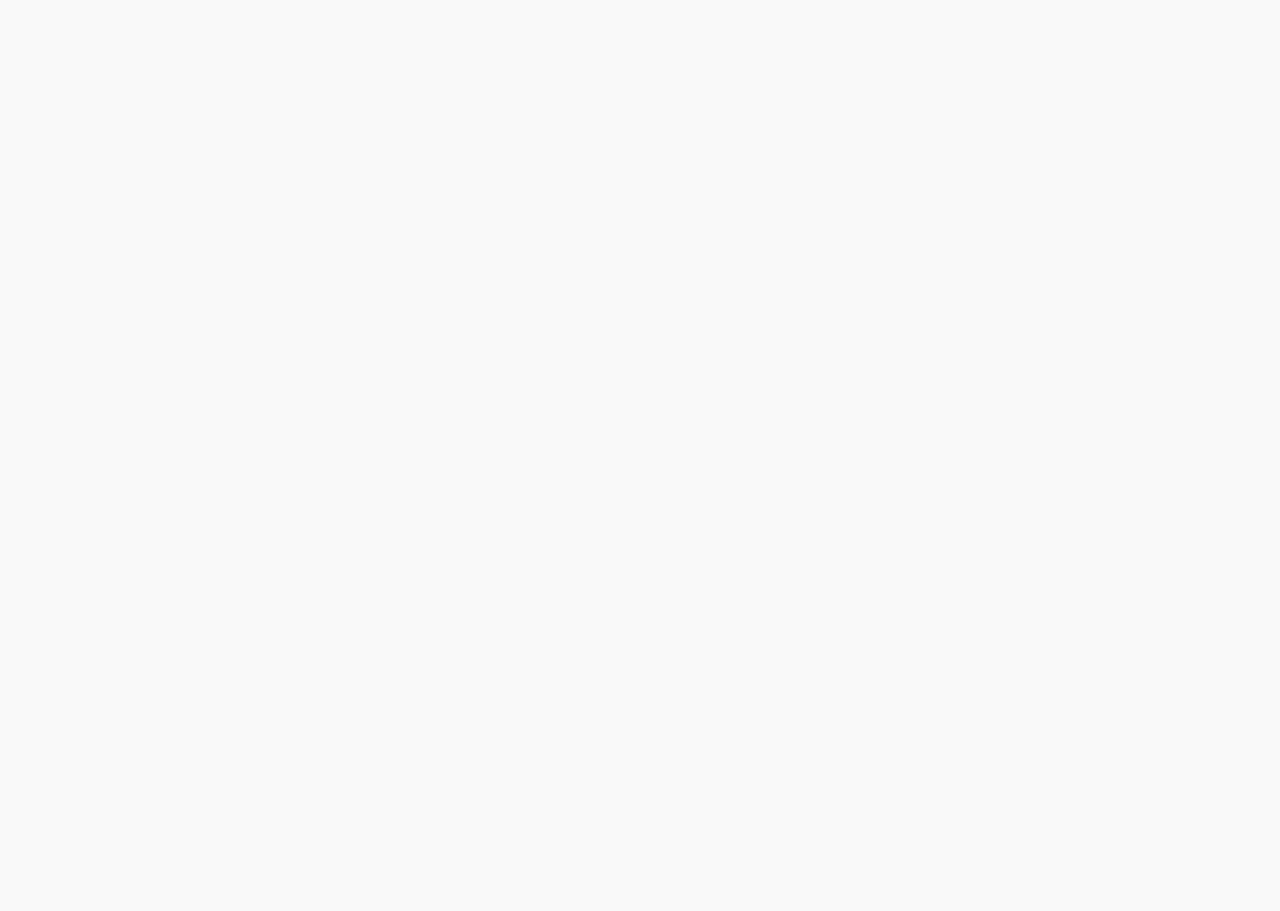
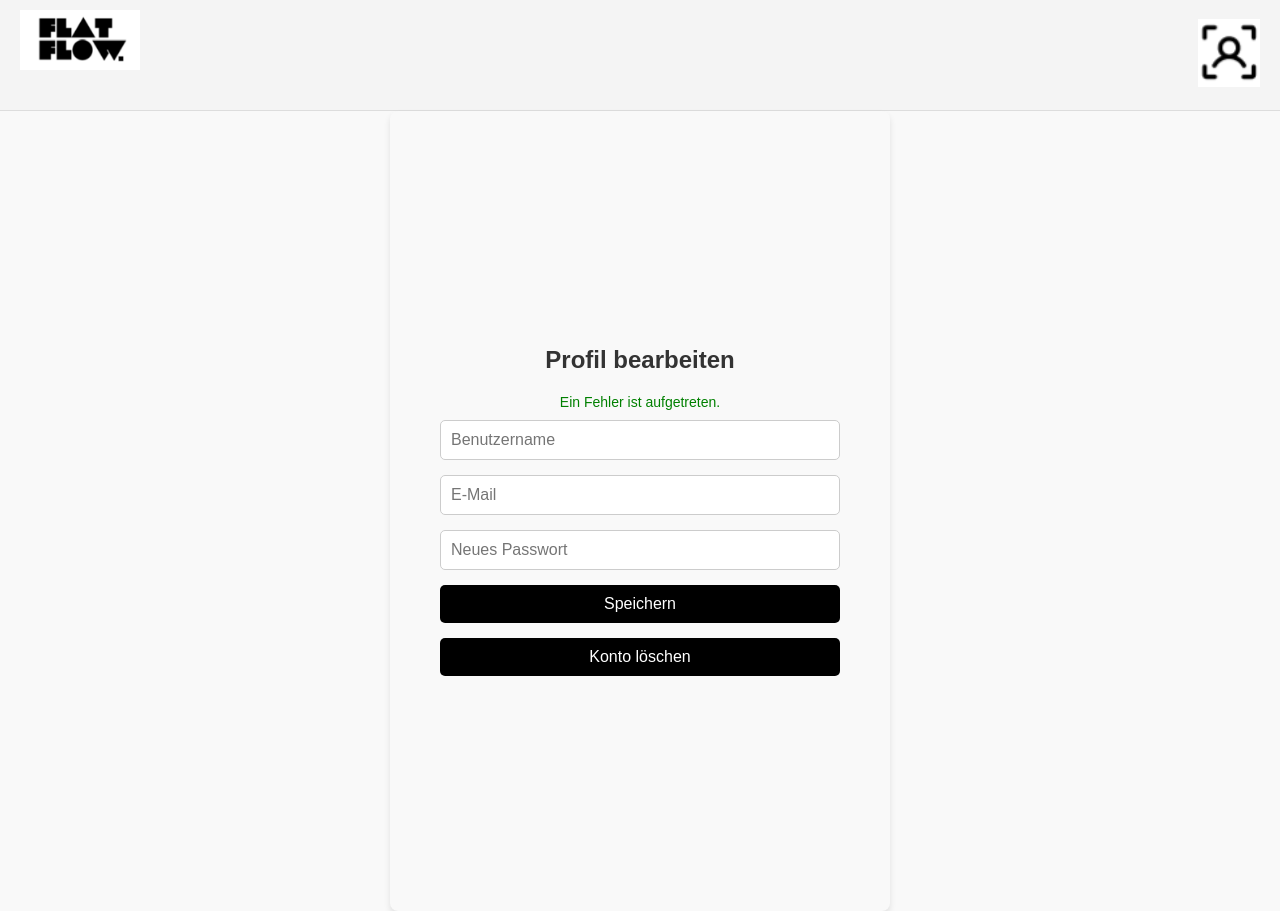
Before and after one commit to Shinybytes/P_F_Monorepo, a React (Vite) app in the folder frontend/: page /profile in a window 1280 px wide. Before the commit this address had no page. Before the commit the page ends 800 px from the top, so only its background shows below. Built offline with nearby package versions, Linux system fonts and the light colour scheme; no server answers.

Commit message:
Prfile Added

```diff
--- a/frontend/src/App.jsx
+++ b/frontend/src/App.jsx
@@ -5,6 +5,7 @@ import Login from './components/Login';
 import Dashboard from './components/Dashboard';
 import CreateOrJoinWG from './components/CreateOrJoinWG';
 import ForgotPassword from "./components/ForgotPassword.jsx";
+import Profile from "./components/Profile.jsx";
 import Logout from './components/Logout';
 
 function App() {
@@ -16,6 +17,7 @@ function App() {
                 <Route path="/register" element={<Register />} />
                 <Route path="/create-or-join" element={<CreateOrJoinWG />} />
                 <Route path="/forgot-password" element={<ForgotPassword />} />
+                <Route path="/profile" element={<Profile />} />
                 <Route path="/logout" element={<Logout />} />
             </Routes>
         </Router>
--- a/frontend/src/Global.css
+++ b/frontend/src/Global.css
@@ -15,6 +15,11 @@ h2 {
 .logo {
   width: 120px;
   margin-bottom: 30px;
+  transition: transform 0.2s ease-in-out;
+}
+
+.logo:hover {
+  transform: scale(1.05); /* Vergrößerung beim Hover */
 }
 
 .register-container .form,
@@ -121,6 +126,8 @@ h2 {
   width: 30px;
   height: 30px;
 }
+
+
 
 /* Dashboard CSS */
 
@@ -234,3 +241,43 @@ th, td {
   font-weight: bold;
   color: #333;
 }
+
+/* Profil-Container */
+.profile-container {
+  max-width: 500px;
+  margin: 0 auto;
+  background-color: #f9f9f9;
+  border-radius: 8px;
+  padding: 20px;
+  box-shadow: 0 4px 6px rgba(0, 0, 0, 0.1);
+}
+
+/* Profil-Formular */
+.profile-form {
+  display: flex;
+  flex-direction: column;
+  gap: 15px;
+}
+
+/* Nachricht */
+.message {
+  color: green;
+  font-size: 14px;
+  text-align: center;
+  margin-bottom: 10px;
+}
+
+
+/* Überschrift */
+.profile-container h2 {
+  text-align: center;
+  margin-bottom: 20px;
+}
+
+/* Mobile Optimierung */
+@media (max-width: 768px) {
+  .profile-container {
+    width: 90%;
+    padding: 15px;
+  }
+}
--- a/frontend/src/components/Header.jsx
+++ b/frontend/src/components/Header.jsx
@@ -25,9 +25,18 @@ const Header = () => {
         setShowMenu(!showMenu); // Menü ein-/ausklappen
     };
 
+    const goToDashboard = () => {
+        navigate('/'); // Weiterleitung zum Dashboard
+    };
+
+    const goToProfile = () => {
+        navigate('/profile'); // Weiterleitung zur Profilseite
+    };
+
     return (
         <header className="header">
-            <img src={logo} alt="FlatFlow Logo" className="logo" />
+            {/* Klick auf das Logo leitet zum Dashboard */}
+            <img src={logo} alt="FlatFlow Logo" className="logo" onClick={goToDashboard} style={{ cursor: 'pointer' }} />
             <div className="profile">
                 <img
                     src={profil}
@@ -37,6 +46,7 @@ const Header = () => {
                 />
                 {showMenu && (
                     <div className="dropdown-menu"> {/* Dropdown-Menü */}
+                        <button onClick={goToProfile} className="dropdown-item">Profil</button>
                         <button onClick={handleLogout} className="dropdown-item">Logout</button>
                     </div>
                 )}
--- /dev/null
+++ b/frontend/src/components/Profile.jsx
@@ -0,0 +1,147 @@
+import { useState } from 'react';
+import { useNavigate } from 'react-router-dom';
+import '../Global.css';
+import Header from './Header';
+import Input from './Input';
+import Button from './Button';
+
+const Profile = () => {
+    const [userData, setUserData] = useState({
+        username: '',
+        email: '',
+        password: '',
+    });
+    const [message, setMessage] = useState('');
+    const navigate = useNavigate();
+
+    // Lädt die aktuellen Benutzerdaten (Initialisierung)
+    const loadUserData = async () => {
+        try {
+            const token = localStorage.getItem('token');
+            const response = await fetch('/auth/profile', {
+                method: 'GET',
+                headers: {
+                    Authorization: `Bearer ${token}`,
+                },
+            });
+
+            if (response.ok) {
+                const data = await response.json();
+                setUserData({
+                    username: data.username,
+                    email: data.email,
+                    password: '', // Passwort bleibt leer
+                });
+            } else {
+                setMessage('Fehler beim Laden der Benutzerdaten.');
+            }
+        } catch (error) {
+            console.error('Fehler:', error);
+            setMessage('Ein Fehler ist aufgetreten.');
+        }
+    };
+
+    // Wird bei der ersten Komponentendarstellung ausgeführt
+    useState(() => {
+        loadUserData();
+    }, []);
+
+    // Aktualisiert die Benutzerdaten
+    const handleUpdate = async (e) => {
+        e.preventDefault();
+        try {
+            const token = localStorage.getItem('token');
+            const response = await fetch('/auth/profile', {
+                method: 'PUT',
+                headers: {
+                    'Content-Type': 'application/json',
+                    Authorization: `Bearer ${token}`,
+                },
+                body: JSON.stringify(userData),
+            });
+
+            if (response.ok) {
+                setMessage('Profil erfolgreich aktualisiert!');
+            } else {
+                setMessage('Fehler beim Aktualisieren des Profils.');
+            }
+        } catch (error) {
+            console.error('Fehler:', error);
+            setMessage('Ein Fehler ist aufgetreten.');
+        }
+    };
+
+    // Löscht das Benutzerkonto
+    const handleDeleteAccount = async () => {
+        try {
+            const token = localStorage.getItem('token');
+            const response = await fetch('/auth/profile', {
+                method: 'DELETE',
+                headers: {
+                    Authorization: `Bearer ${token}`,
+                },
+            });
+
+            if (response.ok) {
+                localStorage.removeItem('token'); // Token entfernen
+                setMessage('Konto erfolgreich gelöscht. Sie werden ausgeloggt...');
+                setTimeout(() => {
+                    navigate('/register'); // Nach 3 Sekunden zur Registrierungsseite
+                }, 3000);
+            } else {
+                setMessage('Fehler beim Löschen des Kontos.');
+            }
+        } catch (error) {
+            console.error('Fehler:', error);
+            setMessage('Ein Fehler ist aufgetreten.');
+        }
+    };
+
+    // Handhabt die Eingaben
+    const handleChange = (e) => {
+        setUserData({
+            ...userData,
+            [e.target.name]: e.target.value,
+        });
+    };
+
+    return (
+        <>
+            <Header />
+            <div className="container-center profile-container">
+                <h2>Profil bearbeiten</h2>
+                {message && <p className="message">{message}</p>}
+                <form onSubmit={handleUpdate} className="profile-form">
+                    <Input
+                        type="text"
+                        name="username"
+                        placeholder="Benutzername"
+                        value={userData.username}
+                        onChange={handleChange}
+                    />
+                    <Input
+                        type="email"
+                        name="email"
+                        placeholder="E-Mail"
+                        value={userData.email}
+                        onChange={handleChange}
+                    />
+                    <Input
+                        type="password"
+                        name="password"
+                        placeholder="Neues Passwort"
+                        value={userData.password}
+                        onChange={handleChange}
+                    />
+                    <Button type="submit">Speichern</Button>
+                    <Button onClick={handleDeleteAccount} className="delete-button">
+                        Konto löschen
+                    </Button>
+                </form>
+
+            </div>
+        </>
+    );
+};
+
+export default Profile;
```
